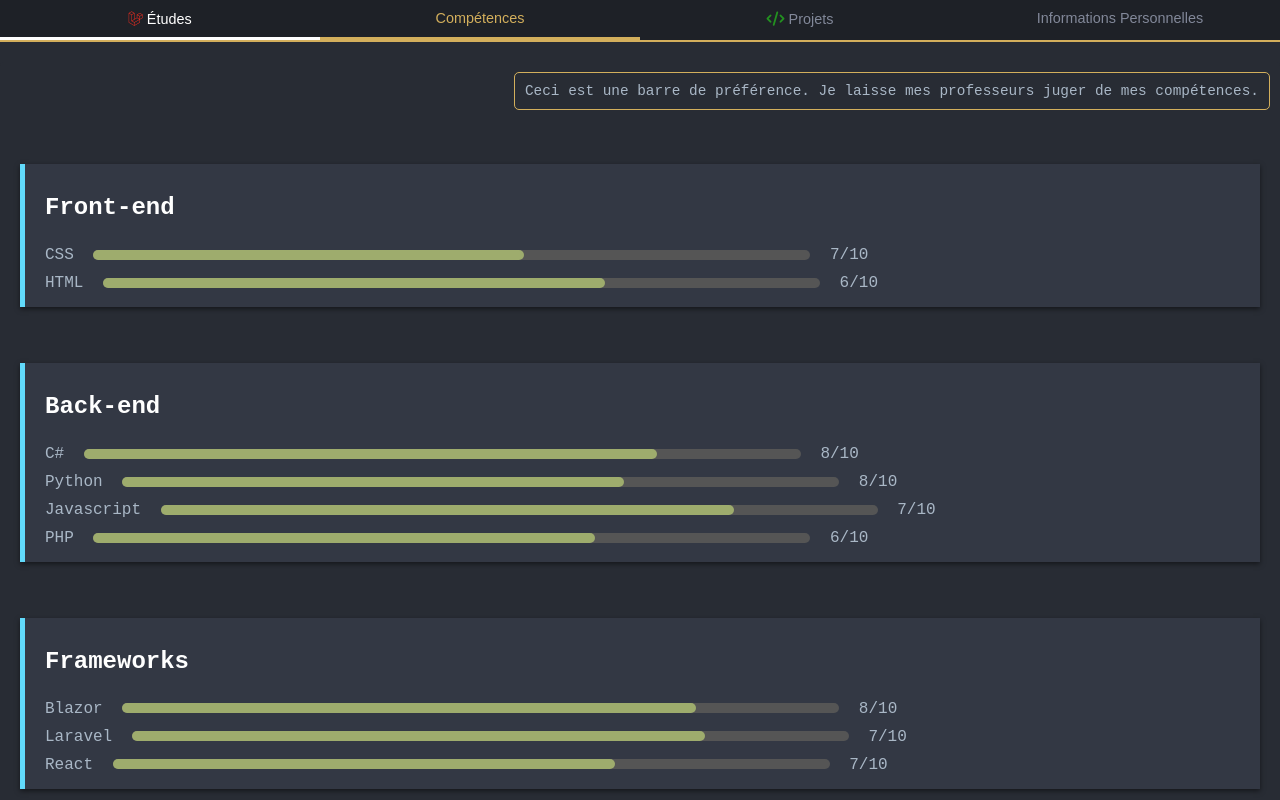
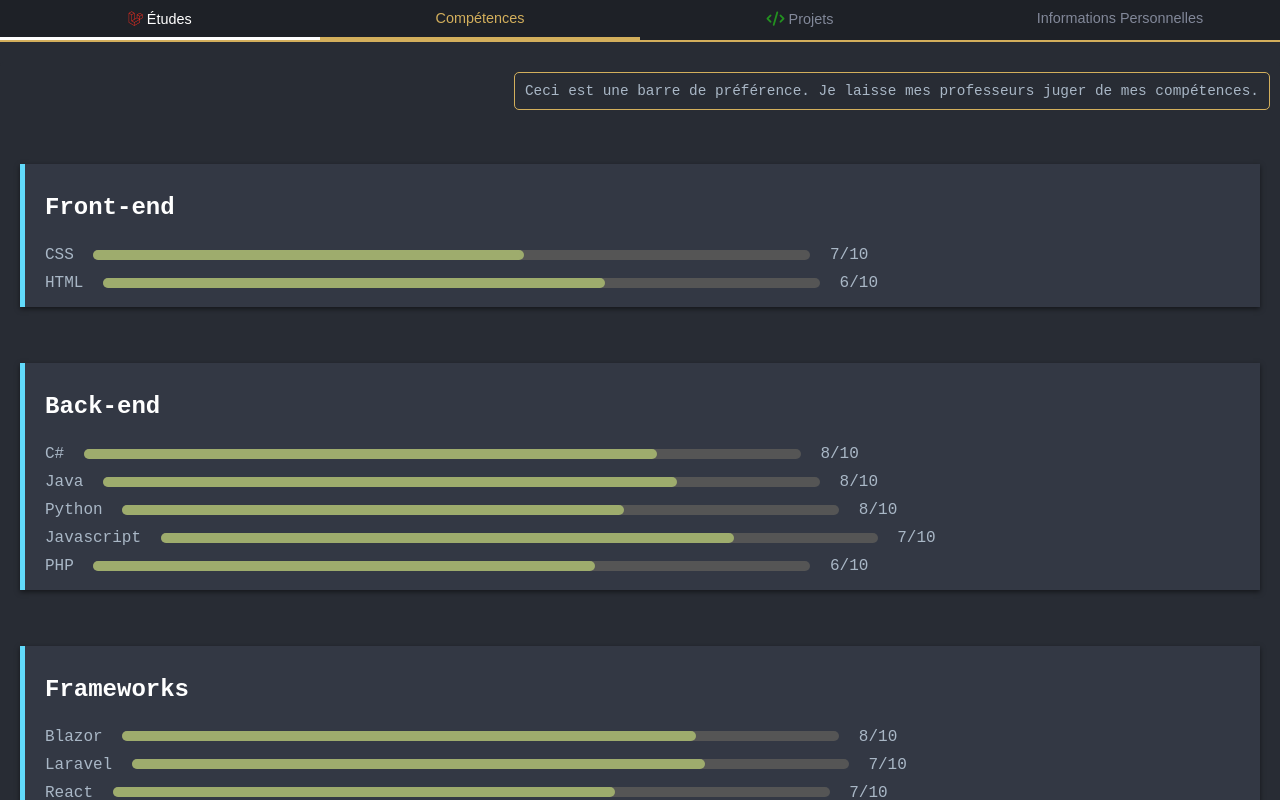
Before and after one commit to TomDIEZ/portfolio, a plain HTML site: page index.html in a window 1280 px wide. Both pictures are taken after a click on the button "Compétences". Drawn offline with nearby package versions, Linux system fonts and the light colour scheme; no server answers; some icons are missing.

Commit message:
Update index.html

```diff
--- a/index.html
+++ b/index.html
@@ -51,6 +51,7 @@
         <div class="info-block react">
             <h2>Back-end</h2>
             <p>C# <span class="skill-bar"><span class="skill-level" style="width: 80%;"></span></span> 8/10</p>
+            <p>Java <span class="skill-bar"><span class="skill-level" style="width: 80%;"></span></span> 8/10</p>
             <p>Python <span class="skill-bar"><span class="skill-level" style="width: 70%;"></span></span> 8/10</p>
             <p>Javascript <span class="skill-bar"><span class="skill-level" style="width: 80%;"></span></span> 7/10</p>
             <p>PHP <span class="skill-bar"><span class="skill-level" style="width: 70%;"></span></span> 6/10</p>
```
